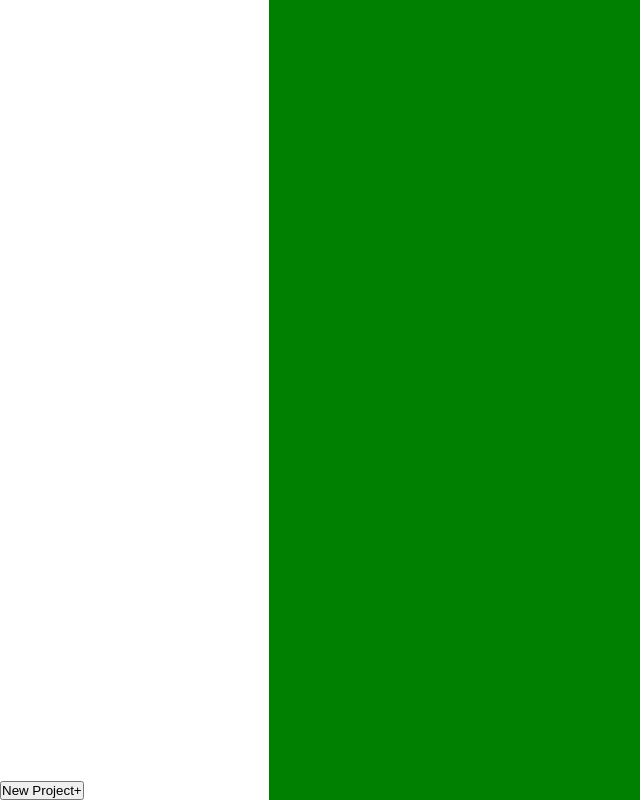
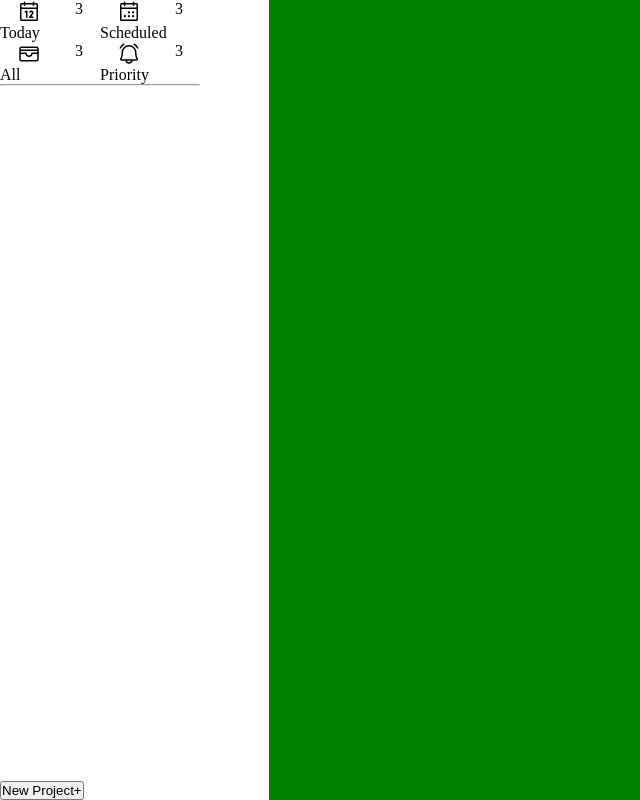
Before and after one commit to taewookim02/todos, a website built with webpack: page src/index.html in a window 1280 px wide. Shown: the whole page, without its empty margins (0-640 px from the left). Built offline with nearby package versions, Linux system fonts and the light colour scheme.

Commit message:
Add 4 main nav items

```diff
--- a/src/modules/views/Components/Navbar.js
+++ b/src/modules/views/Components/Navbar.js
@@ -20,9 +20,82 @@ export class Navbar extends Component {
     this.handleProjectAddClick = this.handleProjectAddClick.bind(this);
   }
 
+  renderMainNavItem(label) {
+    const mainNavDivItem = document.createElement("div");
+    mainNavDivItem.classList.add("nav__main--item");
+    mainNavDivItem.classList.add(`item-${label.toLowerCase()}`);
+
+    // icon switch
+    let icon = "";
+    switch (label) {
+      case "Today":
+        icon = `<svg xmlns="http://www.w3.org/2000/svg" width="24" height="24" fill="#000000" viewBox="0 0 256 256"><path d="M208,32H184V24a8,8,0,0,0-16,0v8H88V24a8,8,0,0,0-16,0v8H48A16,16,0,0,0,32,48V208a16,16,0,0,0,16,16H208a16,16,0,0,0,16-16V48A16,16,0,0,0,208,32ZM72,48v8a8,8,0,0,0,16,0V48h80v8a8,8,0,0,0,16,0V48h24V80H48V48ZM208,208H48V96H208V208Zm-96-88v64a8,8,0,0,1-16,0V132.94l-4.42,2.22a8,8,0,0,1-7.16-14.32l16-8A8,8,0,0,1,112,120Zm59.16,30.45L152,176h16a8,8,0,0,1,0,16H136a8,8,0,0,1-6.4-12.8l28.78-38.37A8,8,0,1,0,145.07,132a8,8,0,1,1-13.85-8A24,24,0,0,1,176,136,23.76,23.76,0,0,1,171.16,150.45Z"></path></svg>`;
+        break;
+      case "Scheduled":
+        icon = `<svg xmlns="http://www.w3.org/2000/svg" width="24" height="24" fill="#000000" viewBox="0 0 256 256"><path d="M208,32H184V24a8,8,0,0,0-16,0v8H88V24a8,8,0,0,0-16,0v8H48A16,16,0,0,0,32,48V208a16,16,0,0,0,16,16H208a16,16,0,0,0,16-16V48A16,16,0,0,0,208,32ZM72,48v8a8,8,0,0,0,16,0V48h80v8a8,8,0,0,0,16,0V48h24V80H48V48ZM208,208H48V96H208V208Zm-68-76a12,12,0,1,1-12-12A12,12,0,0,1,140,132Zm44,0a12,12,0,1,1-12-12A12,12,0,0,1,184,132ZM96,172a12,12,0,1,1-12-12A12,12,0,0,1,96,172Zm44,0a12,12,0,1,1-12-12A12,12,0,0,1,140,172Zm44,0a12,12,0,1,1-12-12A12,12,0,0,1,184,172Z"></path></svg>`;
+        break;
+      case "All":
+        icon = `<svg xmlns="http://www.w3.org/2000/svg" width="24" height="24" fill="#000000" viewBox="0 0 256 256"><path d="M208,48H48A24,24,0,0,0,24,72V184a24,24,0,0,0,24,24H208a24,24,0,0,0,24-24V72A24,24,0,0,0,208,48ZM40,96H216v16H160a8,8,0,0,0-8,8,24,24,0,0,1-48,0,8,8,0,0,0-8-8H40Zm8-32H208a8,8,0,0,1,8,8v8H40V72A8,8,0,0,1,48,64ZM208,192H48a8,8,0,0,1-8-8V128H88.8a40,40,0,0,0,78.4,0H216v56A8,8,0,0,1,208,192Z"></path></svg>`;
+        break;
+      case "Priority":
+        icon = `<svg xmlns="http://www.w3.org/2000/svg" width="24" height="24" fill="#000000" viewBox="0 0 256 256"><path d="M224,71.1a8,8,0,0,1-10.78-3.42,94.13,94.13,0,0,0-33.46-36.91,8,8,0,1,1,8.54-13.54,111.46,111.46,0,0,1,39.12,43.09A8,8,0,0,1,224,71.1ZM35.71,72a8,8,0,0,0,7.1-4.32A94.13,94.13,0,0,1,76.27,30.77a8,8,0,1,0-8.54-13.54A111.46,111.46,0,0,0,28.61,60.32,8,8,0,0,0,35.71,72Zm186.1,103.94A16,16,0,0,1,208,200H167.2a40,40,0,0,1-78.4,0H48a16,16,0,0,1-13.79-24.06C43.22,160.39,48,138.28,48,112a80,80,0,0,1,160,0C208,138.27,212.78,160.38,221.81,175.94ZM150.62,200H105.38a24,24,0,0,0,45.24,0ZM208,184c-10.64-18.27-16-42.49-16-72a64,64,0,0,0-128,0c0,29.52-5.38,53.74-16,72Z"></path></svg>`;
+        break;
+      default:
+        break;
+    }
+
+    // upperDiv (icon, number)
+    const upperDiv = document.createElement("div");
+    upperDiv.classList.add("item__upper-div");
+    upperDiv.innerHTML = icon;
+
+    // TODO: get number dynamically
+    const number = 3;
+    const countSpan = document.createElement("span");
+    countSpan.textContent = number;
+    upperDiv.appendChild(countSpan);
+
+    // lowerDiv (label)
+    const lowerDiv = document.createElement("div");
+    lowerDiv.classList.add("item__lower-div");
+    const labelSpan = document.createElement("span");
+    labelSpan.textContent = label;
+    lowerDiv.appendChild(labelSpan);
+
+    // append upperDiv, lowerDiv to mainNavDivitem
+    mainNavDivItem.appendChild(upperDiv);
+    mainNavDivItem.appendChild(lowerDiv);
+
+    return mainNavDivItem;
+  }
+
   renderComponent(projectsArr) {
     const navEl = document.querySelector(".nav");
     navEl.innerHTML = "";
+    const mainNavDiv = document.createElement("div");
+    mainNavDiv.classList.add("nav__main");
+
+    // append items to mainNavDiv
+    const itemContainer = document.createElement("div");
+    itemContainer.classList.add("item-container");
+    const todayItem = this.renderMainNavItem("Today");
+    const scheduledItem = this.renderMainNavItem("Scheduled");
+    const allItem = this.renderMainNavItem("All");
+    const priorityItem = this.renderMainNavItem("Priority");
+
+    itemContainer.appendChild(todayItem);
+    itemContainer.appendChild(scheduledItem);
+    itemContainer.appendChild(allItem);
+    itemContainer.appendChild(priorityItem);
+
+    navEl.appendChild(itemContainer);
+    // console.log(todayItem);
+
+    const br = document.createElement("br");
+    const hr = document.createElement("hr");
+    navEl.appendChild(hr);
+    navEl.appendChild(br);
+
     projectsArr.forEach((project) => {
       const projectNavDiv = document.createElement("div");
       projectNavDiv.classList.add("nav__project");
--- a/src/styles.css
+++ b/src/styles.css
@@ -162,3 +162,16 @@ body {
   display: flex;
   justify-content: space-between;
 }
+
+/* NAV ITEMS */
+
+.item-container {
+  display: grid;
+  grid-template-columns: 1fr 1fr;
+  grid-row: 1fr 1fr;
+}
+
+.item__upper-div {
+  display: flex;
+  justify-content: space-around;
+}
```
Also changed, not shown: README.md, dist/index_bundle.js.
